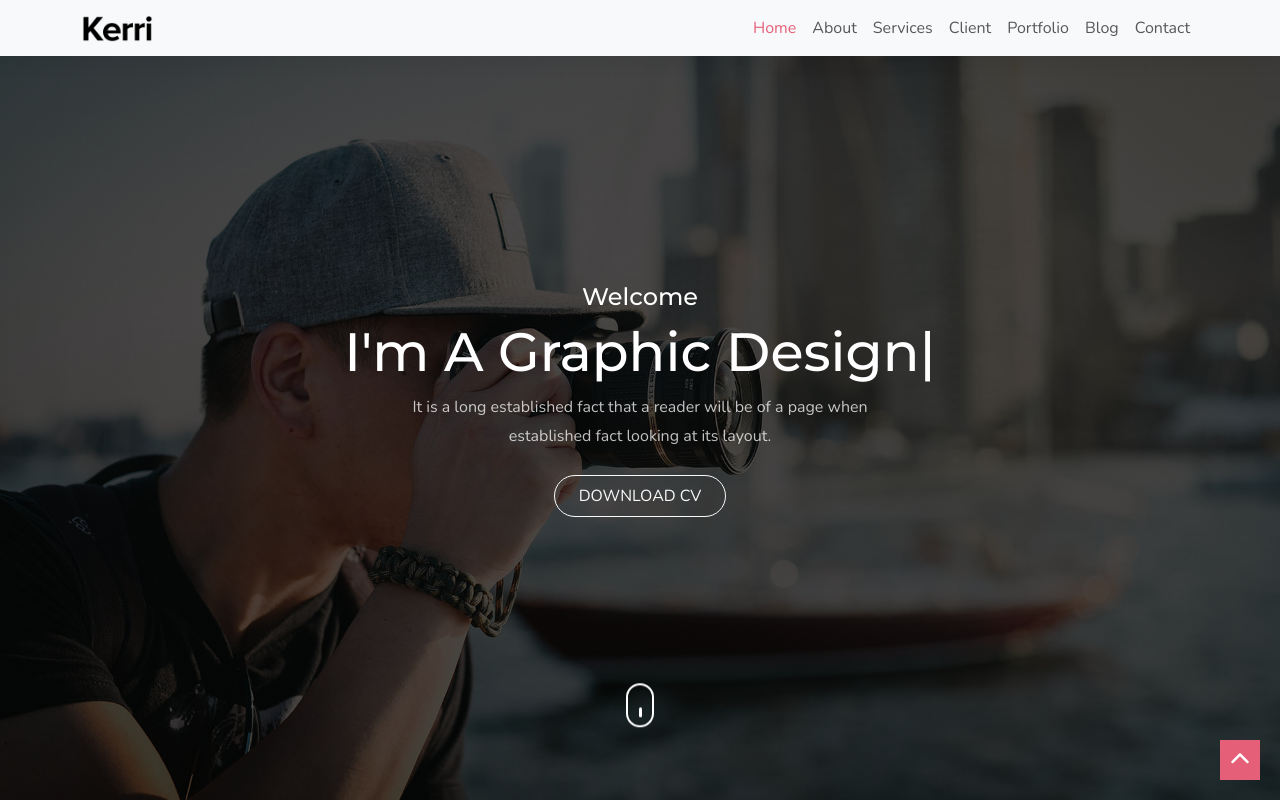
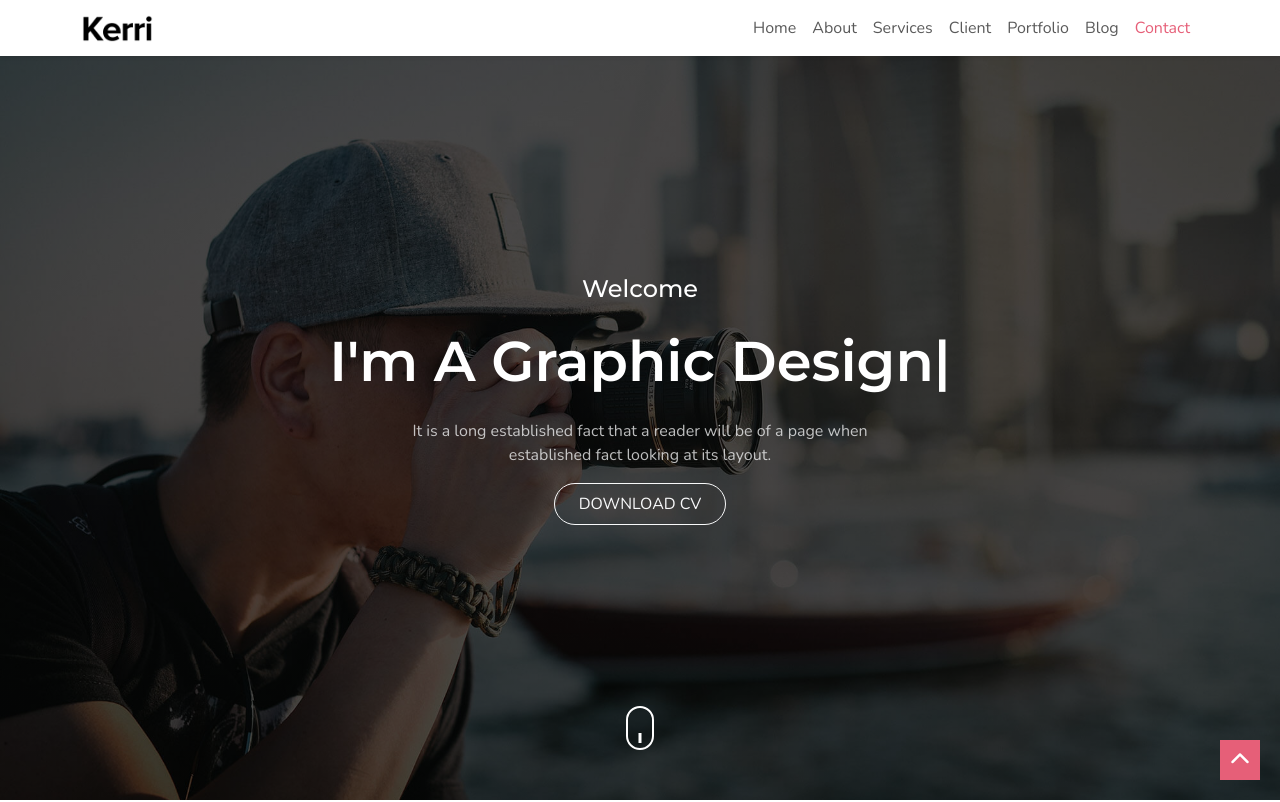
Before and after one commit to khaledradwan96/Kerri, a plain HTML site: page index.html in a window 1280 px wide. Shown: the top 802 px of the page. Drawn offline with nearby package versions, Linux system fonts and the light colour scheme.

Commit message:
edits on web structure and edit some lines of code on nav and header

```diff
--- a/css/style.css
+++ b/css/style.css
@@ -1,4 +1,4 @@
-/* =====> Variables <===== */
+/* ================ global styles ================ */
 :root {
   /* fonts */
   --font-default: "Nunito", sans-serif;
@@ -6,6 +6,8 @@
 
   /* Colors */
   --main-color: #e65f78;
+  --main-color-rgb: 230, 95, 120;
+  --color-black: #212529;
   --bg-color: #f8f9fa;
 }
 
@@ -18,7 +20,6 @@
 body {
   font-family: var(--font-default);
   background-color: var(--bg-color);
-  scroll-behavior: smooth;
 }
 h1,
 h2,
@@ -26,8 +27,8 @@ h3,
 h4,
 h5,
 h6 {
+  font-family: var(--font-heading);
   color: var(--color-black);
-  font-family: var(--font-heading);
 }
 
 img {
@@ -51,36 +52,23 @@ section {
   margin: auto;
 }
 
-/* =====> Header <===== */
+/* ================ navbar ================ */
+.nav-link.active,
+nav .nav-link {
+  --bs-navbar-active-color: rgba(var(--main-color-rgb), 1);
+  --bs-nav-link-hover-color: rgba(var(--main-color-rgb), 1);
+}
+/* ================ header ================ */
 header {
-  box-shadow: 0 0.5rem 1rem rgba(0, 0, 0, 0.05);
-}
-header .logo img {
-  height: 27px;
-}
-header .navbar-nav .nav-link.active,
-header .navbar-nav .nav-link.show,
-.nav-link:focus,
-.nav-link:hover {
-  --bs-navbar-active-color: #e65f78;
-  color: var(--bs-navbar-active-color);
+  background-image: linear-gradient(rgba(0, 0, 0, 0.7), rgba(0, 0, 0, 0.7)),
+    url("../images/asset\ 15.jpeg");
+  background-position: center center;
+  background-size: cover;
+  background-attachment: fixed;
 }
 
-/* =====> Home <===== */
-#home {
-  background-image: linear-gradient(rgba(0, 0, 0, 0.7), rgba(0, 0, 0, 0.7)),
-    url(../images/asset\ 15.jpeg);
-  background-repeat: no-repeat;
-  background-attachment: fixed;
-  background-size: cover;
-  background-position: center center;
-}
-#home .content h1 {
-  font-size: 54px;
-  font-weight: 500;
-}
-/* typing data */
-#home .content span::before {
+/* typing words */
+header h1 span::before {
   content: "";
   position: relative;
   animation: typing 10s infinite;
@@ -243,42 +231,25 @@ header .navbar-nav .nav-link.show,
     content: "";
   }
 }
-#home .content p {
-  max-width: 500px;
-  line-height: 1.8;
-  color: rgba(255, 255, 255, 0.75);
-  margin: auto;
-  margin-bottom: 1.5rem;
+
+/* scroll down button */
+header .scroll_down {
+  width: 28px;
+  height: 44px;
+  border: solid 2px #fff;
+  bottom: 50px;
+  animation: bounce 1s infinite;
 }
-#home .content a {
-  transition: 0.3s all;
-}
-/* scroll down button */
-#home .scroll_down {
-  position: absolute;
-  bottom: 5vh;
-  text-align: center;
-  width: 100%;
-}
-#home .scroll_down i {
-  position: relative;
-  animation: bounce 2s infinite;
-  height: 44px;
-  width: 28px;
-  border-radius: 30px;
-  border: 2px solid #ffffff;
-  display: inline-block;
-}
-#home .scroll_down i:after {
+header .scroll_down::after {
   content: "";
   position: absolute;
-  top: 22px;
-  left: 11px;
-  border-radius: 2px;
-  transition: all 0.2s;
-  height: 10px;
+  background-color: #fff;
+  display: block;
   width: 3px;
-  background: #fff;
+  height: 25%;
+  bottom: 5px;
+  left: 50%;
+  transform: translateX(-50%);
 }
 @keyframes bounce {
   0%,
@@ -286,24 +257,17 @@ header .navbar-nav .nav-link.show,
   53%,
   80%,
   to {
-    animation-timing-function: cubic-bezier(0.215, 0.61, 0.355, 1);
-    transform: translateZ(0);
+    transform: translateY(0px);
   }
-
   40%,
   43% {
-    animation-timing-function: cubic-bezier(0.755, 0.05, 0.855, 0.06);
-    transform: translate3d(0, -30px, 0);
+    transform: translateY(-30px);
   }
-
   70% {
-    animation-timing-function: cubic-bezier(0.755, 0.05, 0.855, 0.06);
-    transform: translate3d(0, -15px, 0);
+    transform: translateY(-15px);
   }
-
   90% {
-    -webkit-transform: translate3d(0, -4px, 0);
-    transform: translate3d(0, -4px, 0);
+    transform: translateY(-4px);
   }
 }
 
--- a/index.html
+++ b/index.html
@@ -4,6 +4,8 @@
 <head>
     <meta charset="UTF-8">
     <meta name="viewport" content="width=device-width, initial-scale=1.0">
+    <link rel="shortcut icon" href="images/favicon.ico" type="image/x-icon">
+    <title>Kerri</title>
 
     <!-- fonts -->
     <link rel="preconnect" href="https://fonts.googleapis.com">
@@ -12,32 +14,30 @@
         href="https://fonts.googleapis.com/css2?family=Montserrat:ital,wght@0,100..900;1,100..900&family=Nunito:ital,wght@0,200..1000;1,200..1000&display=swap"
         rel="stylesheet">
 
-
-    <!-- CSS style -->
+    <!-- CSS styles files -->
     <link rel="stylesheet" href="css/all.min.css">
     <link rel="stylesheet" href="css/bootstrap.min.css">
     <link rel="stylesheet" href="css/style.css">
 
-    <title>Kerri</title>
+
 </head>
 
-<body>
+<body data-bs-spy="scroll" data-bs-target="#navbar">
 
-    <!-- =====>  Header <===== -->
-    <header class="fixed-top">
-        <nav class="navbar navbar-expand-lg bg-body-tertiary">
+    <!-- ================ NavBar ================  -->
+    <nav class="navbar navbar-expand-lg bg-white position-fixed w-100 z-3 shadow-sm" id="navbar">
         <div class="container">
             <a class="navbar-brand logo" href="#">
-                    <img src="images/asset 1.png" class="img-fluid" alt="">
+                <img src="images/asset 1.png" style="height: 27px;" alt="">
             </a>
-                <button class="navbar-toggler" type="button" data-bs-toggle="collapse" data-bs-target="#navbar-collapse"
-                    aria-controls="navbar-collapse" aria-expanded="false" aria-label="Toggle navigation">
-                    <span><i class="fa-solid fa-bars text-white"></i></span>
+            <button class="navbar-toggler" type="button" data-bs-toggle="collapse" data-bs-target="#navbarNav"
+                aria-controls="navbarNav" aria-expanded="false" aria-label="Toggle navigation">
+                <span class="navbar-toggler-icon"></span>
             </button>
-                <div class="collapse navbar-collapse" id="navbar-collapse">
-                    <ul class="navbar-nav ms-auto mb-2 mb-lg-0">
+            <div class="collapse navbar-collapse flex-grow-0" id="navbarNav">
+                <ul class="navbar-nav">
                     <li class="nav-item">
-                            <a class="nav-link active" aria-current="page" href="#">Home</a>
+                        <a class="nav-link active" aria-current="page" href="#home">Home</a>
                     </li>
                     <li class="nav-item"><a class="nav-link" href="#about">About</a></li>
                     <li class="nav-item"><a class="nav-link" href="#services">Services</a></li>
@@ -49,32 +49,32 @@
             </div>
         </div>
     </nav>
-    </header>
 
-    <!-- =====>  Home <===== -->
-    <section id="home" class="vh-100 d-flex align-items-center">
+    <!-- ================ header ================  -->
+    <header class="vh-100 d-flex justify-content-center align-items-center position-relative" id="home">
         <div class="container">
-            <div class="content text-center text-white">
-                <h4>Welcome</h4>
-                <h1>
+            <div class="content text-center">
+                <h4 class="text-white">Welcome</h4>
+                <h1 class="display-4 fw-semibold text-white my-4">
                     I'm
                     <span>|</span>
                 </h1>
-                <p>
+                <p class="text-light opacity-75 mx-auto" style="max-width: 500px;">
                     It is a long established fact that a reader will be of a page when established fact looking at its
                     layout.
                 </p>
-                <a class="btn btn-outline-light text-uppercase rounded-pill px-4 py-2">Download CV</a>
+                <a class="btn btn-outline-light text-uppercase rounded-pill px-4 py-2">
+                    Download CV
+                </a>
             </div>
         </div>
-        <div class="scroll_down">
+        <div class="scroll_down rounded-pill position-absolute">
             <a href="#about">
-                <i></i>
             </a>
         </div>
-    </section>
+    </header>
 
-    <!-- =====>  About <===== -->
+    <!-- ================ About ================  -->
     <section id="about">
         <div class="container">
             <div class="row align-items-center">
@@ -116,7 +116,7 @@
         </div>
     </section>
 
-    <!-- =====>  Services <===== -->
+    <!-- ================ Services ================  -->
     <section id="services">
         <div class="container">
             <div class="main-title">
@@ -199,22 +199,22 @@
         </div>
     </section>
 
-    <!-- =====>  hire <===== -->
+    <!-- ================ hire ================  -->
     <section id="hire"></section>
 
-    <!-- =====>  client <===== -->
+    <!-- ================ client ================  -->
     <section id="client"></section>
 
-    <!-- =====>  Work <===== -->
+    <!-- ================ Work ================  -->
     <section id="work"></section>
 
-    <!-- =====>  blog <===== -->
+    <!-- ================ Blog ================  -->
     <section id="blog"></section>
 
-    <!-- =====>  contact <===== -->
+    <!-- ================ Contact ================  -->
     <section id="contact"></section>
 
-    <!-- =====>  footer <===== -->
+    <!-- ================ Footer ================  -->
     <footer>
         <!-- =====>  copyright <===== -->
         <div class="copyright">
```
Also changed, not shown: colors/colors-hexa.txt (added), images/favicon.ico (added). Lines whose indentation alone changed are shown as unchanged.
